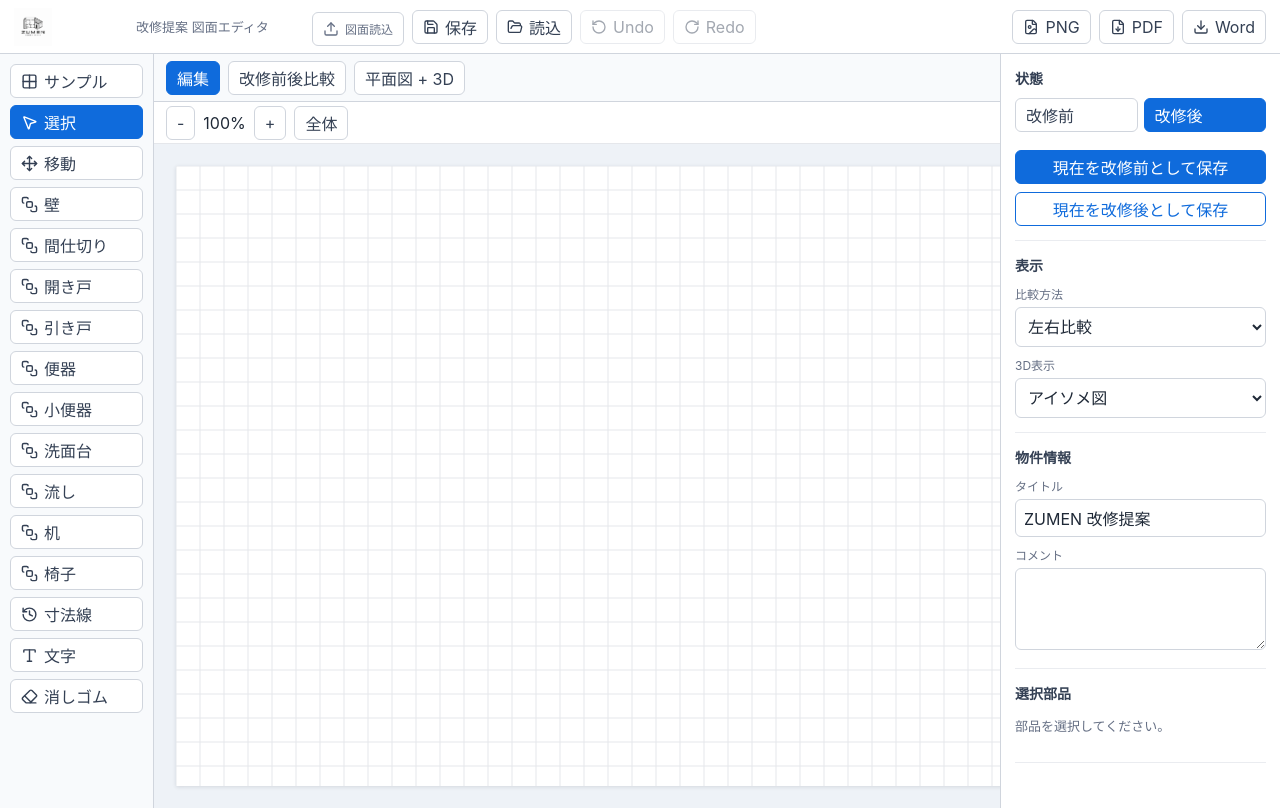
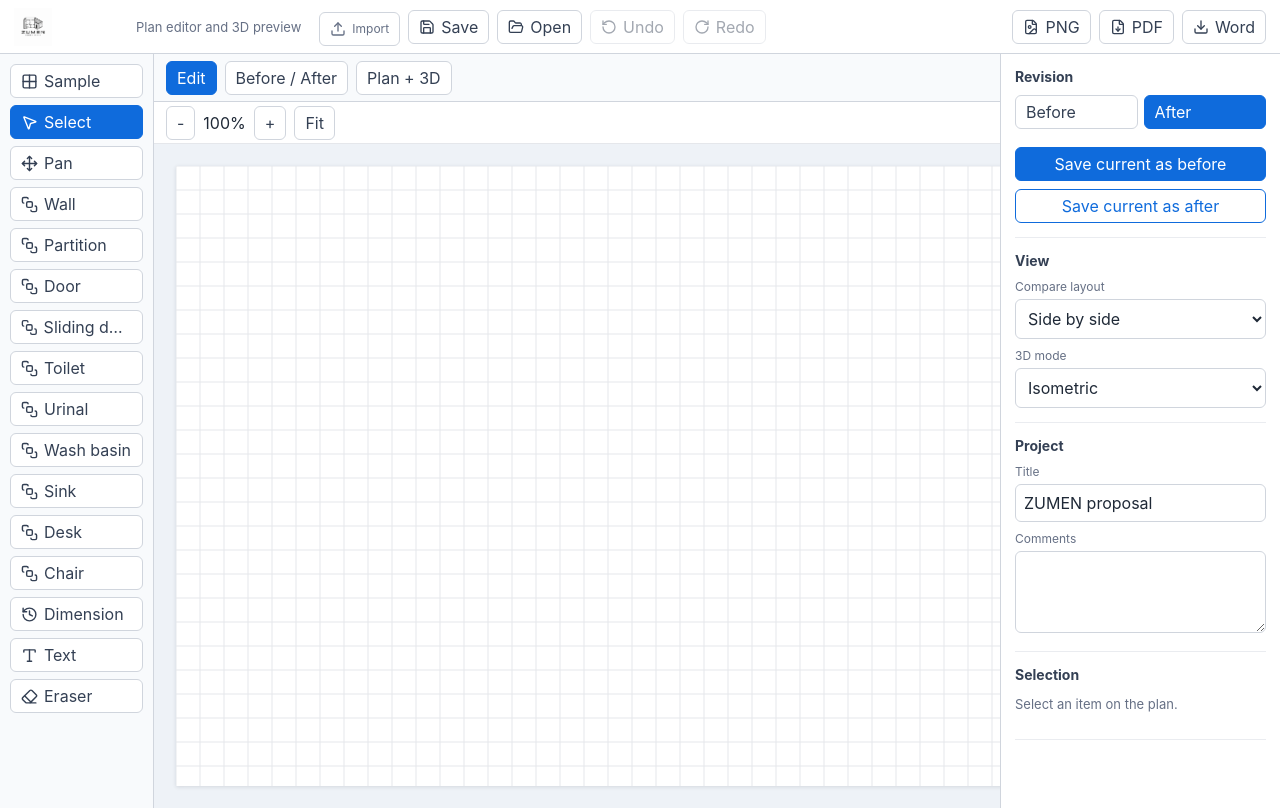
Before and after one commit to harumamasuyama-svg/zumen, a React (Vite) app: page / in a window 1280 px wide. Built offline with nearby package versions, Linux system fonts and the light colour scheme.

Commit message:
Add files via upload

```diff
--- a/src/App.tsx
+++ b/src/App.tsx
@@ -1,5 +1,5 @@
 import { useEffect, useMemo, useRef, useState } from 'react';
-import { BringToFront, Download, Eraser, FileDown, FileImage, FolderOpen, Grid2X2, History, MousePointer2, Move, PanelLeft, RotateCcw, RotateCw, Save, Type, Upload } from 'lucide-react';
+import { BringToFront, Download, Eraser, FileDown, FileImage, FolderOpen, Grid2X2, History, MousePointer2, Move, RotateCcw, RotateCw, Save, Type, Upload } from 'lucide-react';
 import { DrawingCanvas, labelFor } from './components/DrawingCanvas';
 import { ThreePreview } from './components/ThreePreview';
 import { createDemoShapes, createProject } from './lib/defaults';
@@ -60,23 +60,25 @@ export function App() {
     const blob = new Blob([JSON.stringify(project, null, 2)], { type: 'application/json' });
     const url = URL.createObjectURL(blob);
     const a = document.createElement('a');
-    a.href = url; a.download = 'ZUMEN-project.json'; a.click(); URL.revokeObjectURL(url);
+    a.href = url;
+    a.download = 'ZUMEN-project.json';
+    a.click();
+    URL.revokeObjectURL(url);
   };
 
   const loadJson = async (file: File) => {
-    const text = await file.text();
-    const loaded = JSON.parse(text) as ProjectState;
+    const loaded = JSON.parse(await file.text()) as ProjectState;
     commit(loaded);
   };
 
   return (
     <div className="app">
       <header className="topbar">
-        <div className="brand"><img src="./zumen-logo.png" alt="ZUMEN" /><span>改修提案 図面エディタ</span></div>
+        <div className="brand"><img src="./zumen-logo.png" alt="ZUMEN" /><span>Plan editor and 3D preview</span></div>
         <div className="menuGroup">
-          <label className="command"><Upload size={16} />図面読込<input type="file" accept="image/png,image/jpeg,application/pdf" onChange={(e) => e.target.files?.[0] && void loadDrawing(e.target.files[0])} /></label>
-          <button onClick={saveJson}><Save size={16} />保存</button>
-          <button onClick={() => importProjectRef.current?.click()}><FolderOpen size={16} />読込</button>
+          <label className="command"><Upload size={16} />Import<input type="file" accept="image/png,image/jpeg,application/pdf" onChange={(e) => e.target.files?.[0] && void loadDrawing(e.target.files[0])} /></label>
+          <button onClick={saveJson}><Save size={16} />Save</button>
+          <button onClick={() => importProjectRef.current?.click()}><FolderOpen size={16} />Open</button>
           <input ref={importProjectRef} hidden type="file" accept="application/json" onChange={(e) => e.target.files?.[0] && void loadJson(e.target.files[0])} />
           <button onClick={undo} disabled={!history.length}><RotateCcw size={16} />Undo</button>
           <button onClick={redo} disabled={!future.length}><RotateCw size={16} />Redo</button>
@@ -89,15 +91,15 @@ export function App() {
       </header>
 
       <aside className="toolbar">
-        <button className="wide" onClick={seedDemo}><Grid2X2 size={17} />サンプル</button>
+        <button className="wide" onClick={seedDemo}><Grid2X2 size={17} />Sample</button>
         {tools.map((item) => <button key={item} className={tool === item ? 'active' : ''} onClick={() => setTool(item)} title={labelFor(item)}>{iconFor(item)}<span>{labelFor(item)}</span></button>)}
       </aside>
 
       <main className="workspace">
         <div className="workspaceTabs">
-          <button className={view === 'edit' ? 'active' : ''} onClick={() => setView('edit')}>編集</button>
-          <button className={view === 'compare' ? 'active' : ''} onClick={() => setView('compare')}>改修前後比較</button>
-          <button className={view === 'split3d' ? 'active' : ''} onClick={() => setView('split3d')}>平面図 + 3D</button>
+          <button className={view === 'edit' ? 'active' : ''} onClick={() => setView('edit')}>Edit</button>
+          <button className={view === 'compare' ? 'active' : ''} onClick={() => setView('compare')}>Before / After</button>
+          <button className={view === 'split3d' ? 'active' : ''} onClick={() => setView('split3d')}>Plan + 3D</button>
         </div>
         {view === 'edit' && <DrawingCanvas plan={activePlan} tool={tool} selectedId={selectedId} onChange={updateActivePlan} onSelect={setSelectedId} />}
         {view === 'compare' && <Comparison before={project.before} after={project.after} layout={compareLayout} />}
@@ -106,28 +108,28 @@ export function App() {
 
       <aside className="properties">
         <section>
-          <h2>状態</h2>
-          <div className="segmented"><button className={project.activeRevision === 'before' ? 'active' : ''} onClick={() => setProject({ ...project, activeRevision: 'before' })}>改修前</button><button className={project.activeRevision === 'after' ? 'active' : ''} onClick={() => setProject({ ...project, activeRevision: 'after' })}>改修後</button></div>
-          <button className="primary" onClick={saveBefore}>現在を改修前として保存</button>
-          <button className="primary ghost" onClick={saveAfter}>現在を改修後として保存</button>
+          <h2>Revision</h2>
+          <div className="segmented"><button className={project.activeRevision === 'before' ? 'active' : ''} onClick={() => setProject({ ...project, activeRevision: 'before' })}>Before</button><button className={project.activeRevision === 'after' ? 'active' : ''} onClick={() => setProject({ ...project, activeRevision: 'after' })}>After</button></div>
+          <button className="primary" onClick={saveBefore}>Save current as before</button>
+          <button className="primary ghost" onClick={saveAfter}>Save current as after</button>
         </section>
         <section>
-          <h2>表示</h2>
-          <label>比較方法</label>
-          <select value={compareLayout} onChange={(e) => setCompareLayout(e.target.value as CompareLayout)}><option value="side">左右比較</option><option value="stack">上下比較</option><option value="overlay">重ね合わせ</option></select>
-          <label>3D表示</label>
-          <select value={threeMode} onChange={(e) => setThreeMode(e.target.value as ThreeMode)}><option value="bird">鳥瞰図</option><option value="iso">アイソメ図</option><option value="walk">ウォークスルー</option></select>
+          <h2>View</h2>
+          <label>Compare layout</label>
+          <select value={compareLayout} onChange={(e) => setCompareLayout(e.target.value as CompareLayout)}><option value="side">Side by side</option><option value="stack">Top and bottom</option><option value="overlay">Overlay</option></select>
+          <label>3D mode</label>
+          <select value={threeMode} onChange={(e) => setThreeMode(e.target.value as ThreeMode)}><option value="bird">Bird view</option><option value="iso">Isometric</option><option value="walk">Walkthrough</option></select>
         </section>
         <section>
-          <h2>物件情報</h2>
-          <label>タイトル</label>
+          <h2>Project</h2>
+          <label>Title</label>
           <input value={project.name} onChange={(e) => setProject({ ...project, name: e.target.value })} />
-          <label>コメント</label>
+          <label>Comments</label>
           <textarea value={project.comments} onChange={(e) => setProject({ ...project, comments: e.target.value })} />
         </section>
         <section>
-          <h2>選択部品</h2>
-          {selected ? <div className="info"><b>{labelFor(selected.kind)}</b><span>X {Math.round(selected.x)} / Y {Math.round(selected.y)}</span><span>{Math.round(selected.width)} x {Math.round(selected.height)}</span></div> : <p className="muted">部品を選択してください。</p>}
+          <h2>Selection</h2>
+          {selected ? <div className="info"><b>{labelFor(selected.kind)}</b><span>X {Math.round(selected.x)} / Y {Math.round(selected.y)}</span><span>{Math.round(selected.width)} x {Math.round(selected.height)}</span></div> : <p className="muted">Select an item on the plan.</p>}
         </section>
       </aside>
     </div>
@@ -136,7 +138,7 @@ export function App() {
 
 function Comparison({ before, after, layout }: { before: PlanState; after: PlanState; layout: CompareLayout }) {
   if (layout === 'overlay') return <div className="compare overlay"><MiniPlan plan={before} faded /><MiniPlan plan={after} /></div>;
-  return <div className={'compare ' + layout}><MiniPlan title="改修前" plan={before} /><MiniPlan title="改修後" plan={after} /></div>;
+  return <div className={'compare ' + layout}><MiniPlan title="Before" plan={before} /><MiniPlan title="After" plan={after} /></div>;
 }
 
 function MiniPlan({ plan, title, faded }: { plan: PlanState; title?: string; faded?: boolean }) {
--- a/src/components/DrawingCanvas.tsx
+++ b/src/components/DrawingCanvas.tsx
@@ -11,9 +11,18 @@ interface Props {
 }
 
 const sizes: Record<string, { width: number; height: number }> = {
-  wall: { width: 150, height: 16 }, partition: { width: 110, height: 12 }, door: { width: 84, height: 18 }, slidingDoor: { width: 110, height: 22 },
-  toilet: { width: 50, height: 68 }, urinal: { width: 42, height: 64 }, sink: { width: 86, height: 54 }, kitchen: { width: 130, height: 58 },
-  desk: { width: 110, height: 74 }, chair: { width: 44, height: 44 }, dimension: { width: 160, height: 34 }, text: { width: 90, height: 32 }
+  wall: { width: 150, height: 16 },
+  partition: { width: 110, height: 12 },
+  door: { width: 84, height: 18 },
+  slidingDoor: { width: 110, height: 22 },
+  toilet: { width: 50, height: 68 },
+  urinal: { width: 42, height: 64 },
+  sink: { width: 86, height: 54 },
+  kitchen: { width: 130, height: 58 },
+  desk: { width: 110, height: 74 },
+  chair: { width: 44, height: 44 },
+  dimension: { width: 160, height: 34 },
+  text: { width: 90, height: 32 }
 };
 
 function hitTest(shapes: PlanShape[], point: Point) {
@@ -37,7 +46,7 @@ export function DrawingCanvas({ plan, tool, selectedId, onChange, onSelect }: Pr
   const addShape = (point: Point) => {
     if (!sizes[tool]) return;
     const size = sizes[tool];
-    const text = tool === 'text' ? window.prompt('入力する文字', '改修後') || '改修後' : undefined;
+    const text = tool === 'text' ? window.prompt('Text', 'After') || 'After' : undefined;
     const shape: PlanShape = { id: crypto.randomUUID(), kind: tool, x: point.x - size.width / 2, y: point.y - size.height / 2, ...size, text };
     onChange({ ...plan, shapes: [...plan.shapes, shape] });
     onSelect(shape.id);
@@ -80,8 +89,8 @@ export function DrawingCanvas({ plan, tool, selectedId, onChange, onSelect }: Pr
         <button onClick={() => setZoom((z) => Math.max(0.45, z - 0.1))}>-</button>
         <span>{Math.round(zoom * 100)}%</span>
         <button onClick={() => setZoom((z) => Math.min(2.4, z + 0.1))}>+</button>
-        <button onClick={() => { setZoom(1); setPan({ x: 0, y: 0 }); }}>全体</button>
-        {selected && <span className="selectionLabel">選択中: {labelFor(selected.kind)}</span>}
+        <button onClick={() => { setZoom(1); setPan({ x: 0, y: 0 }); }}>Fit</button>
+        {selected && <span className="selectionLabel">Selected: {labelFor(selected.kind)}</span>}
       </div>
       <div className="canvasViewport">
         <canvas
@@ -99,6 +108,23 @@ export function DrawingCanvas({ plan, tool, selectedId, onChange, onSelect }: Pr
 }
 
 export function labelFor(kind: string) {
-  const labels: Record<string, string> = { select: '選択', pan: '移動', wall: '壁', partition: '間仕切り', door: '開き戸', slidingDoor: '引き戸', toilet: '便器', urinal: '小便器', sink: '洗面台', kitchen: '流し', desk: '机', chair: '椅子', dimension: '寸法線', text: '文字', eraser: '消しゴム', deleteArea: '削除' };
+  const labels: Record<string, string> = {
+    select: 'Select',
+    pan: 'Pan',
+    wall: 'Wall',
+    partition: 'Partition',
+    door: 'Door',
+    slidingDoor: 'Sliding door',
+    toilet: 'Toilet',
+    urinal: 'Urinal',
+    sink: 'Wash basin',
+    kitchen: 'Sink',
+    desk: 'Desk',
+    chair: 'Chair',
+    dimension: 'Dimension',
+    text: 'Text',
+    eraser: 'Eraser',
+    deleteArea: 'Delete'
+  };
   return labels[kind] ?? kind;
 }
--- a/src/lib/defaults.ts
+++ b/src/lib/defaults.ts
@@ -1,7 +1,7 @@
 import type { PlanShape, ProjectState } from '../types';
 
 export const createProject = (): ProjectState => ({
-  name: 'ZUMEN 改修提案',
+  name: 'ZUMEN proposal',
   before: { shapes: [] },
   after: { shapes: [] },
   activeRevision: 'after',
--- /dev/null
+++ b/src/shims.d.ts
@@ -0,0 +1 @@
+declare module 'pdfjs-dist/legacy/build/pdf.mjs';
```
Also changed, not shown: src/lib/exporters.ts (+24 -16 lines).
